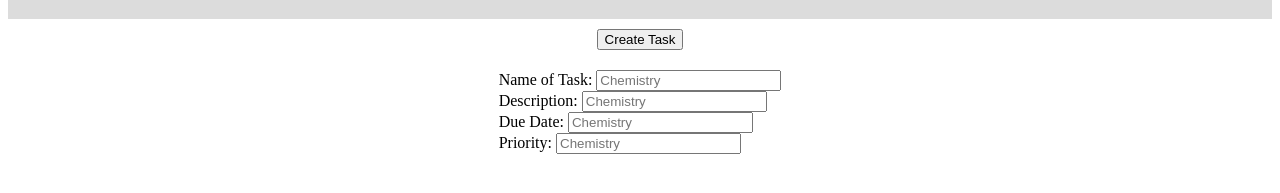
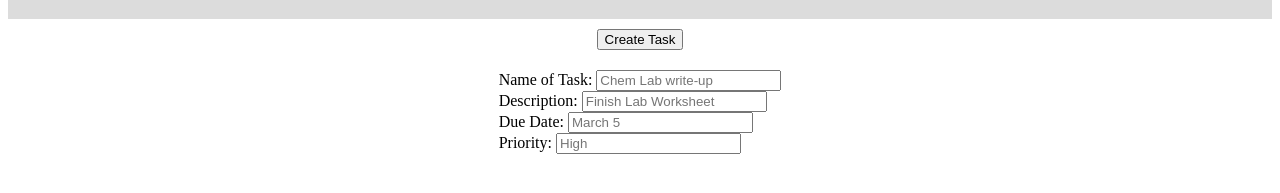
Before and after one commit to willyliu1705/odin-todo-list, a website built with webpack: page src/template.html in a window 1280 px wide. Shown: the part 161-354 px from the top of the page. Built offline with nearby package versions, Linux system fonts and the light colour scheme.

Commit message:
Modify placeholder values for task form

```diff
--- a/src/template.html
+++ b/src/template.html
@@ -31,22 +31,22 @@
         <form>
           <div>
             <label for="task-name">Name of Task: </label>
-            <input type="text" id="task-name" placeholder="Chemistry">
+            <input type="text" id="task-name" placeholder="Chem Lab write-up">
           </div>
 
           <div>
             <label for="description">Description: </label>
-            <input type="text" id="description" placeholder="Chemistry">
+            <input type="text" id="description" placeholder="Finish Lab Worksheet">
           </div>
 
           <div>
             <label for="due-date">Due Date: </label>
-            <input type="text" id="due-date" placeholder="Chemistry">
+            <input type="text" id="due-date" placeholder="March 5">
           </div>
 
           <div>
             <label for="priority">Priority: </label>
-            <input type="text" id="priority" placeholder="Chemistry">
+            <input type="text" id="priority" placeholder="High">
           </div>
         </form>
       </div>
```
